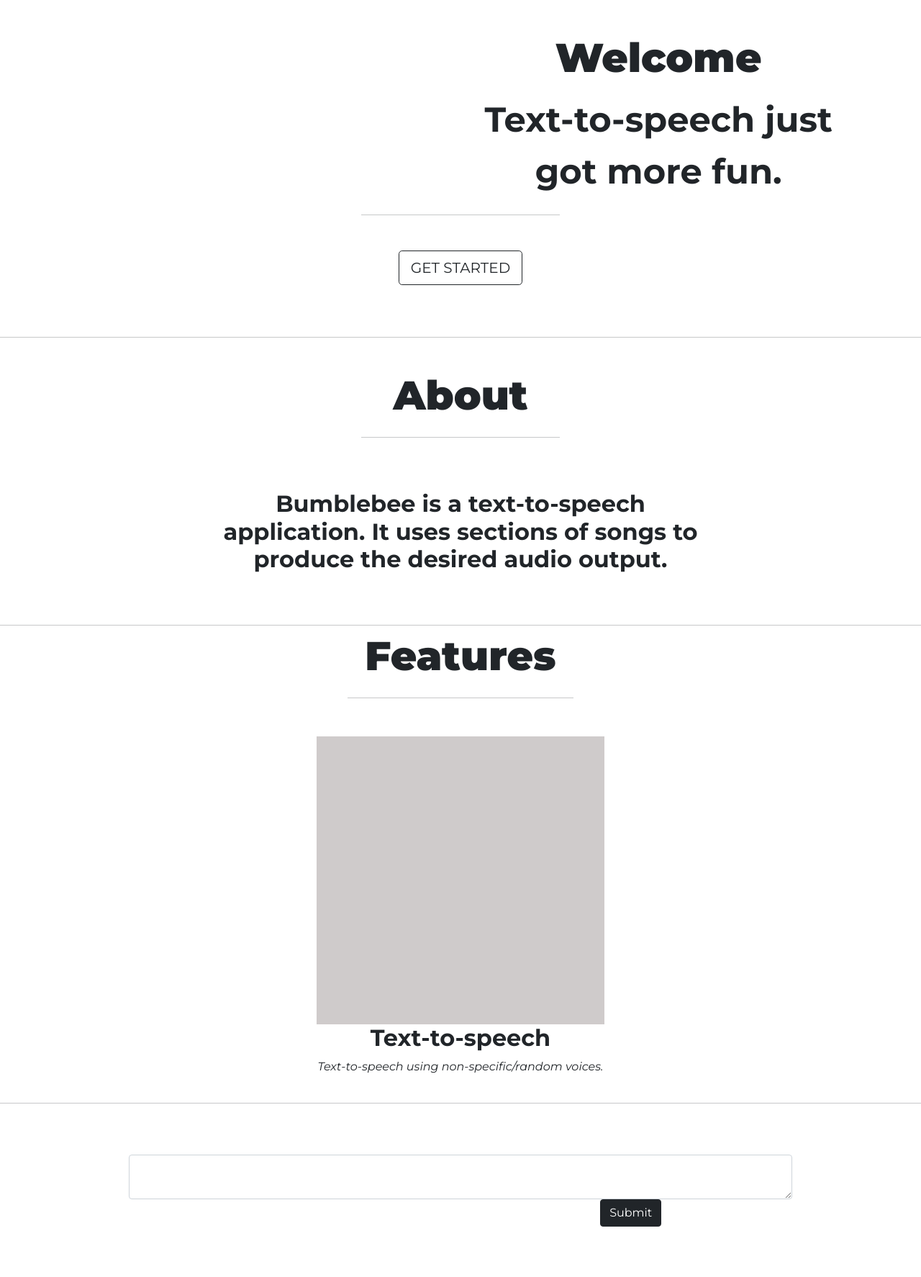
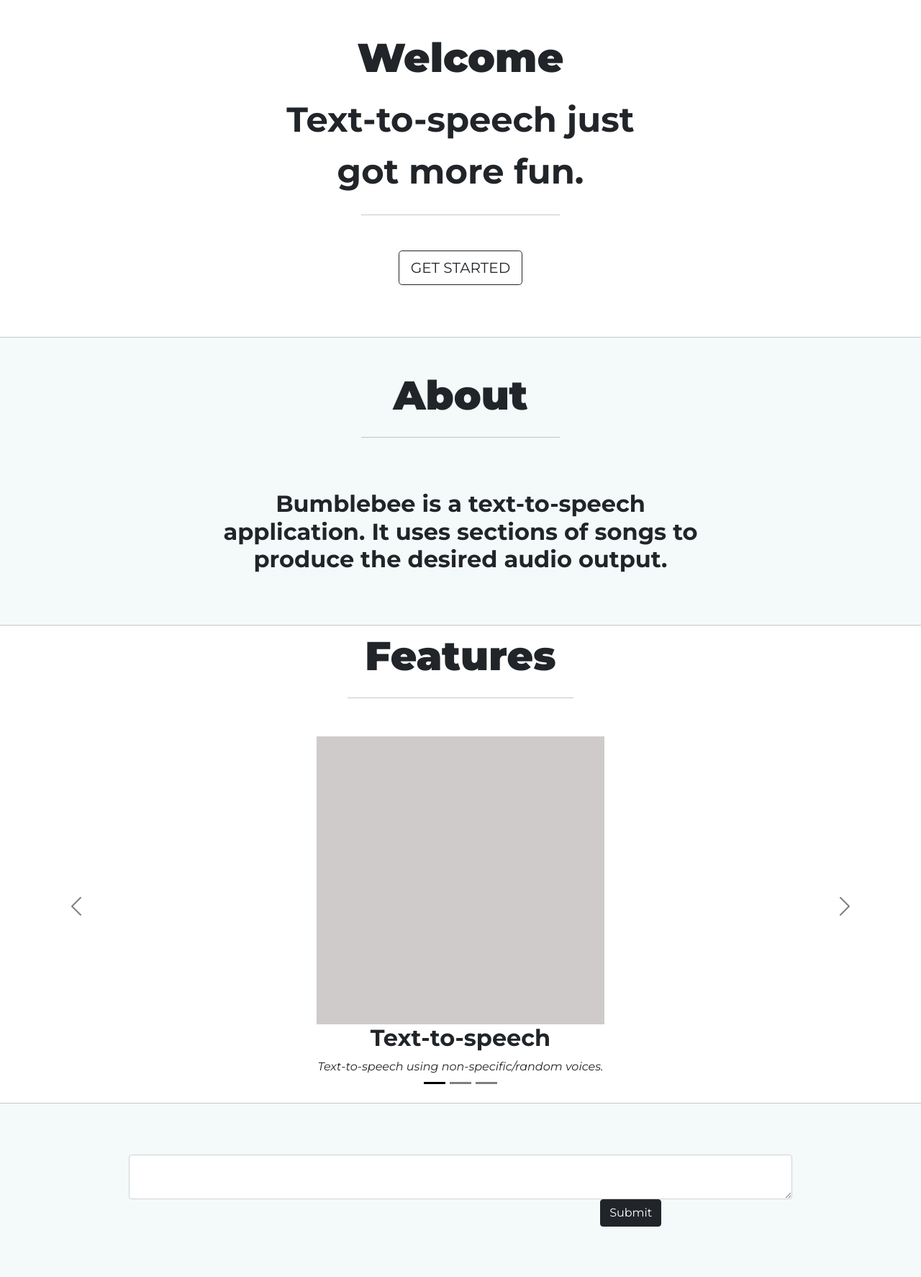
Before and after one commit to techiemohitjangra/bumblebee, a Django app: page /contact-email in a window 1280 px wide. Shown: the part 118-1892 px from the top of the page at 72% size. Run offline with Django 3.2, Linux system fonts and the light colour scheme; parts of the project's set-up code (start-up, migrations or seed data) failed here and were passed over; some libraries are stand-ins or nearby versions.

Commit message:
added finishing touches

```diff
--- a/speaker/templates/speaker/index.html
+++ b/speaker/templates/speaker/index.html
@@ -60,9 +60,11 @@
 
     <!-- welcome-section -->
     <section id="welcome-section" class="container-fluid">
-        <div class="row">
-          <div class="col-lg-6"></div>
-            <div class="col-lg-6">
+        <div class="row" style="text-align: center;">
+<!--          <div class="col-lg-6">-->
+<!--              <img src="{% static 'speaker/images/welcome.png' %}" style="margin:auto; height:125%; position:relative;" alt="">-->
+<!--          </div>-->
+            <div class="col-lg-6" style="margin: auto;">
                 <h1 id="welcome" class="heading">
                     Welcome
                 </h1>
@@ -81,7 +83,7 @@
 
 
     <!-- about-section -->
-    <section id="about" class="about container-fluid">
+    <section id="about" class="about container-fluid" style="background-color: #f4f9f9">
 
         <!-- temp-heading -->
         <h1 class="heading">About</h1>
@@ -99,11 +101,11 @@
 
 
     <!-- features-section -->
-    <section id="features" class="festures container">
+    <section id="features" class="festures container" >
         <!-- features in carousel -->
         <h1 class="heading">Features</h1>
         <hr class="sub-section-saperator">
-        <div id="features-carousel" class="carousel slide" data-ride="false">
+        <div id="features-carousel" class="carousel carousel-dark slide" data-ride="false">
             <div class="carousel-inner">
                 <div class="carousel-indicators">
                     <button type="button" data-bs-target="#carouselExampleCaptions" data-bs-slide-to="0" class="active" aria-current="true" aria-label="feature-1">
@@ -141,7 +143,7 @@
 
     <hr>
 
-    <section id="input" class="container-fluid">
+    <section id="input" class="container-fluid" style="background-color: #f4f9f9">
         <form action="submit-input" class="container-fluid" method="post">
             {% csrf_token %}
             <div class="row">
@@ -192,7 +194,7 @@
     <hr>
 
     <!-- footer -->
-    <footer id="footer" method="post">
+    <footer id="footer" method="post" style="background-color: #f4f9f9">
             <nav class="row navbar" id="navbar-footer">
                     <div class="col">
                         <a class="navbar-link" href="#home">Home</a>
```
Also changed, not shown: speaker/static/speaker/images/welcome.png (added), 1 other file.
